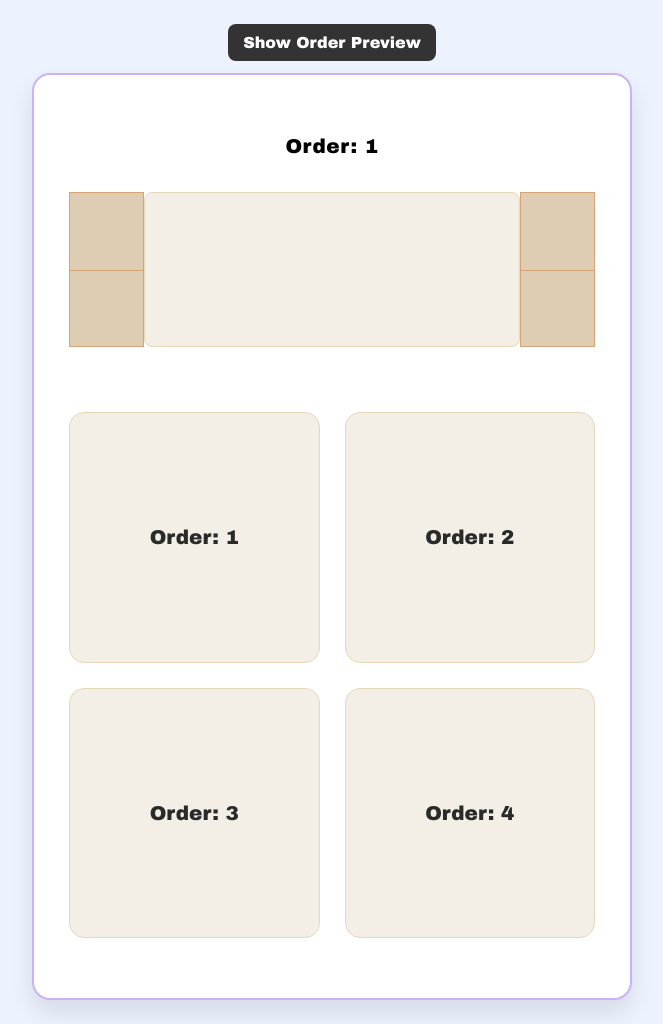
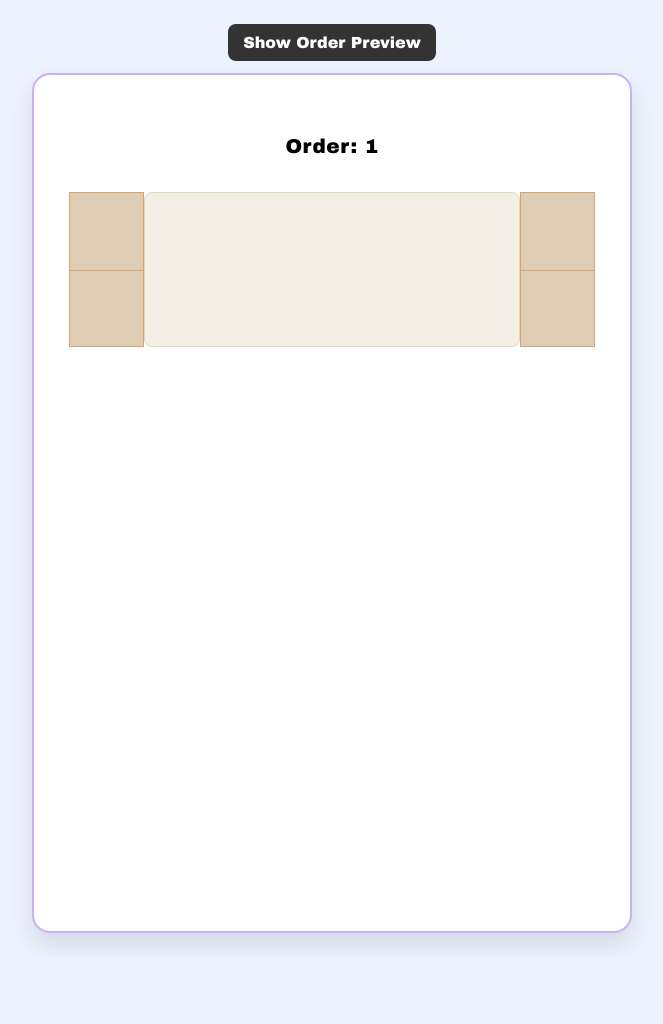
Before and after one commit to odriyy/Hane-board, a plain HTML site: page index.html in a window 1280 px wide. Shown: the whole page, without its empty margins (308-971 px from the left). After the commit the page ends 957 px from the top, so only its background shows below. Drawn offline with Linux system fonts and the light colour scheme.

Commit message:
Update index.html

```diff
--- a/index.html
+++ b/index.html
@@ -31,10 +31,10 @@
         </div>
 
         <div class="grid-section">
-            <div class="large-square"><span class="grid-label">Order: 1</span></div>
+           <!-- <div class="large-square"><span class="grid-label">Order: 1</span></div>
             <div class="large-square"><span class="grid-label">Order: 2</span></div>
             <div class="large-square"><span class="grid-label">Order: 3</span></div>
-            <div class="large-square"><span class="grid-label">Order: 4</span></div>
+            <div class="large-square"><span class="grid-label">Order: 4</span></div> -->
         </div>
 
         </div> <!-- .ui-container -->
```
